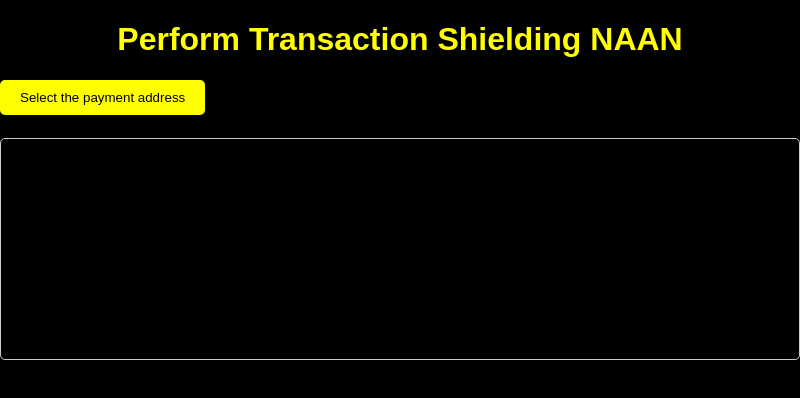
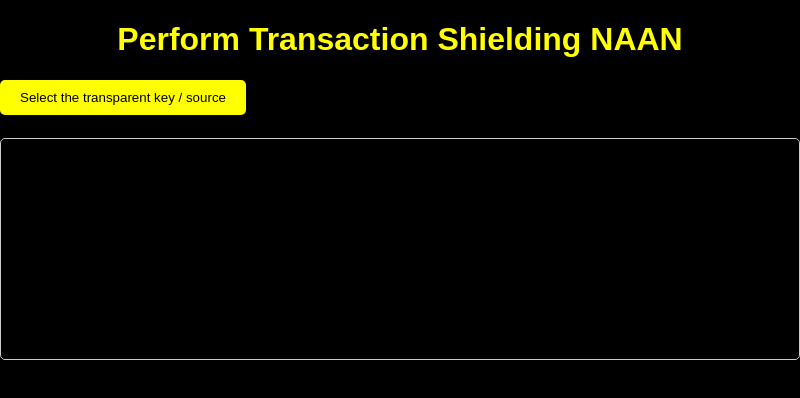
Before and after one commit to chimmykk/Namada-Application, an Electron app: page src/shield-naan0.html in a window 800 px wide. Drawn offline with Linux system fonts and the light colour scheme; no server answers.

Commit message:
Update shield-naan0.html
shield naan fix

```diff
--- a/src/shield-naan0.html
+++ b/src/shield-naan0.html
@@ -80,7 +80,7 @@
 </head>
 <body>
     <h1>Perform Transaction Shielding NAAN </h1>
-    <button id="walletListButton" class="button-like">Select the payment address</button>
+    <button id="walletListButton" class="button-like">Select the transparent key / source </button>
 
     <pre id="output"></pre>
 
```
